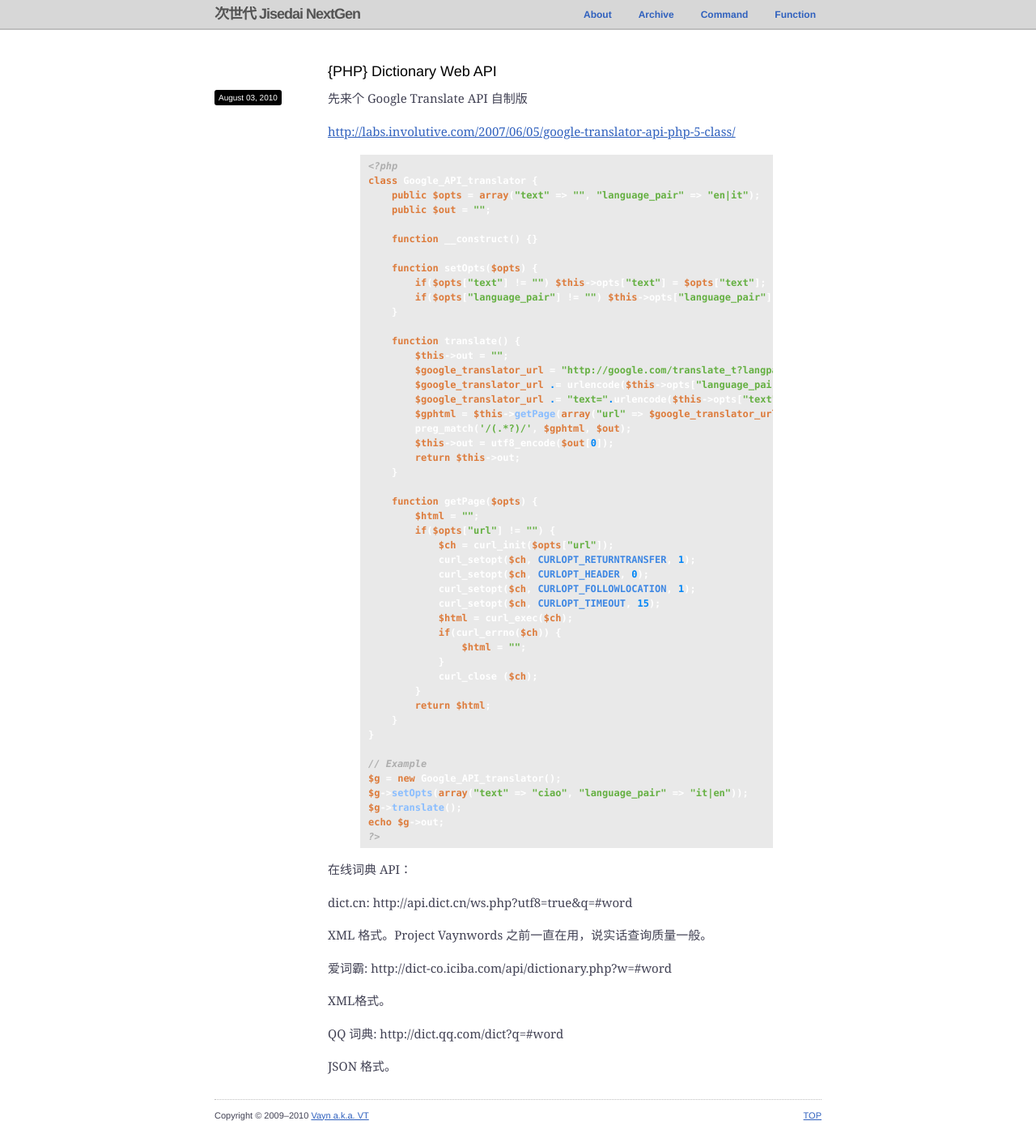
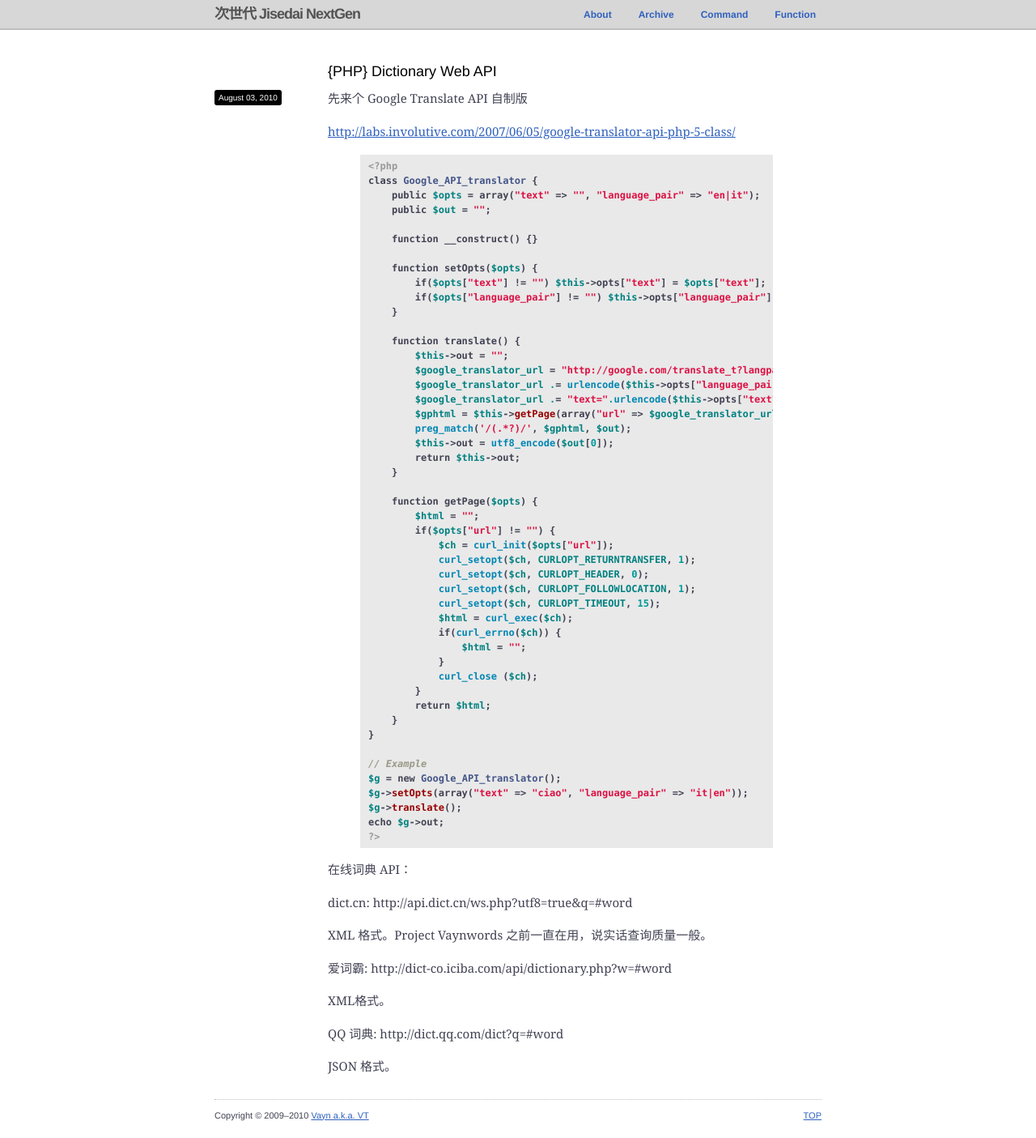
Before and after one commit to Vayn/vayn.github.io, a Jekyll site: the page built from _posts/2010-08-03-php-dictionary-web-api.markdown, in a window 1280 px wide. Shown: the whole page at 81% size. Built offline with Jekyll 4.4.1, drawn with Linux system fonts in a browser that asks for light colours; comment, search, counter and statistics services are not loaded.

Commit message:
restore syntax css

```diff
--- a/css/master.css
+++ b/css/master.css
@@ -392,73 +392,62 @@
 /*--[ Highlight ]--*/
 .highlight  { background: #ffffff; }
 
-.highlight a { color: #65b042 }
-.highlight .hll { background-color: #333333 }
-.highlight .c { color: #aeaeae; font-style: italic; } /* Comment */
-.highlight .err { color: #ffffff } /* Error */
-.highlight .g { color: #ffffff } /* Generic */
-.highlight .k { color: #dd7b3b; font-weight: bold } /* Keyword */
-.highlight .l { color: #ffffff } /* Literal */
-.highlight .n { color: #ffffff } /* Name */
-.highlight .o { color: #ffffff } /* Operator */
-.highlight .x { color: #ffffff } /* Other */
-.highlight .p { color: #ffffff } /* Punctuation */
-.highlight .cm { color: #aeaeae; font-style: italic; } /* Comment.Multiline */
-.highlight .cp { color: #aeaeae; font-weight: bold; font-style: italic; } /* Comment.Preproc */
-.highlight .c1 { color: #aeaeae; font-style: italic; } /* Comment.Single */
-.highlight .cs { color: #aeaeae; font-style: italic; } /* Comment.Special */
-.highlight .gd { color: #ffffff } /* Generic.Deleted */
-.highlight .ge { color: #ffffff } /* Generic.Emph */
-.highlight .gr { color: #ffffff } /* Generic.Error */
-.highlight .gh { color: #ffffff; font-weight: bold } /* Generic.Heading */
-.highlight .gi { color: #ffffff } /* Generic.Inserted */
-.highlight .go { color: #444444; background-color: #222222 } /* Generic.Output */
-.highlight .gp { color: #ffffff } /* Generic.Prompt */
-.highlight .gs { color: #ffffff } /* Generic.Strong */
-.highlight .gu { color: #ffffff; font-weight: bold } /* Generic.Subheading */
-.highlight .gt { color: #ffffff } /* Generic.Traceback */
-.highlight .kc { color: #dd7b3b; font-weight: bold } /* Keyword.Constant */
-.highlight .kd { color: #dd7b3b; font-weight: bold } /* Keyword.Declaration */
-.highlight .kn { color: #dd7b3b; font-weight: bold } /* Keyword.Namespace */
-.highlight .kp { color: #dd7b3b } /* Keyword.Pseudo */
-.highlight .kr { color: #dd7b3b; font-weight: bold } /* Keyword.Reserved */
-.highlight .kt { color: #dd7b3b; font-weight: bold } /* Keyword.Type */
-.highlight .ld { color: #ffffff } /* Literal.Date */
-.highlight .m { color: #0086f7; font-weight: bold } /* Literal.Number */
-.highlight .s { color: #0086d2 } /* Literal.String */
-.highlight .na { color: #89bdff; font-weight: bold } /* Name.Attribute */
-.highlight .nb { color: #ffffff } /* Name.Builtin */
-.highlight .nc { color: #ffffff } /* Name.Class */
-.highlight .no { color: #3e87e3 } /* Name.Constant 0086d2*/
-.highlight .nd { color: #ffffff } /* Name.Decorator */
-.highlight .ni { color: #ffffff } /* Name.Entity */
-.highlight .ne { color: #ffffff } /* Name.Exception */
-.highlight .nf { color: #89bdff; font-weight: bold } /* Name.Function */
-.highlight .nl { color: #ffffff } /* Name.Label */
-.highlight .nn { color: #ffffff } /* Name.Namespace */
-.highlight .nx { color: #ffffff } /* Name.Other */
-.highlight .py { color: #ffffff } /* Name.Property */
-.highlight .nt { color: #dd7b3b; font-weight: bold } /* Name.Tag */
-.highlight .nv { color: #dd7b3b } /* Name.Variable */
-.highlight .ow { color: #ffffff } /* Operator.Word */
-.highlight .w { color: #888888 } /* Text.Whitespace */
-.highlight .mf { color: #0086f7; font-weight: bold } /* Literal.Number.Float */
-.highlight .mh { color: #0086f7; font-weight: bold } /* Literal.Number.Hex */
-.highlight .mi { color: #0086f7; font-weight: bold } /* Literal.Number.Integer */
-.highlight .mo { color: #0086f7; font-weight: bold } /* Literal.Number.Oct */
-.highlight .sb { color: #daefa3 } /* Literal.String.Backtick */
-.highlight .sc { color: #65b042 } /* Literal.String.Char */
-.highlight .sd { color: #daefa3 } /* Literal.String.Doc */
-.highlight .s2 { color: #65b042 } /* Literal.String.Double */
-.highlight .se { color: #daefa3 } /* Literal.String.Escape */
-.highlight .sh { color: #daefa3 } /* Literal.String.Heredoc */
-.highlight .si { color: #daefa3 } /* Literal.String.Interpol */
-.highlight .sx { color: #daefa3 } /* Literal.String.Other */
-.highlight .sr { color: #e9c062 } /* Literal.String.Regex */
-.highlight .s1 { color: #65b042 } /* Literal.String.Single */
-.highlight .ss { color: #3387cc } /* Literal.String.Symbol */
-.highlight .bp { color: #ffffff } /* Name.Builtin.Pseudo */
-.highlight .vc { color: #dd7b3b } /* Name.Variable.Class */
-.highlight .vg { color: #dd7b3b } /* Name.Variable.Global */
-.highlight .vi { color: #3e87e3 } /* Name.Variable.Instance */
-.highlight .il { color: #0086f7; font-weight: bold } /* Literal.Number.Integer.Long */
+.highlight .c { color: #999988; font-style: italic } /* Comment */
+.highlight .err { color: #a61717; background-color: #e3d2d2 } /* Error */
+.highlight .k { font-weight: bold } /* Keyword */
+.highlight .o { font-weight: bold } /* Operator */
+.highlight .cm { color: #999988; font-style: italic } /* Comment.Multiline */
+.highlight .cp { color: #999999; font-weight: bold } /* Comment.Preproc */
+.highlight .c1 { color: #999988; font-style: italic } /* Comment.Single */
+.highlight .cs { color: #999999; font-weight: bold; font-style: italic } /* Comment.Special */
+.highlight .gd { color: #000000; background-color: #ffdddd } /* Generic.Deleted */
+.highlight .gd .x { color: #000000; background-color: #ffaaaa } /* Generic.Deleted.Specific */
+.highlight .ge { font-style: italic } /* Generic.Emph */
+.highlight .gr { color: #aa0000 } /* Generic.Error */
+.highlight .gh { color: #999999 } /* Generic.Heading */
+.highlight .gi { color: #000000; background-color: #ddffdd } /* Generic.Inserted */
+.highlight .gi .x { color: #000000; background-color: #aaffaa } /* Generic.Inserted.Specific */
+.highlight .go { color: #888888 } /* Generic.Output */
+.highlight .gp { color: #555555 } /* Generic.Prompt */
+.highlight .gs { font-weight: bold } /* Generic.Strong */
+.highlight .gu { color: #aaaaaa } /* Generic.Subheading */
+.highlight .gt { color: #aa0000 } /* Generic.Traceback */
+.highlight .kc { font-weight: bold } /* Keyword.Constant */
+.highlight .kd { font-weight: bold } /* Keyword.Declaration */
+.highlight .kp { font-weight: bold } /* Keyword.Pseudo */
+.highlight .kr { font-weight: bold } /* Keyword.Reserved */
+.highlight .kt { color: #445588; font-weight: bold } /* Keyword.Type */
+.highlight .m { color: #009999 } /* Literal.Number */
+.highlight .s { color: #d14 } /* Literal.String */
+.highlight .na { color: #008080 } /* Name.Attribute */
+.highlight .nb { color: #0086B3 } /* Name.Builtin */
+.highlight .nc { color: #445588; font-weight: bold } /* Name.Class */
+.highlight .no { color: #008080 } /* Name.Constant */
+.highlight .ni { color: #800080 } /* Name.Entity */
+.highlight .ne { color: #990000; font-weight: bold } /* Name.Exception */
+.highlight .nf { color: #990000; font-weight: bold } /* Name.Function */
+.highlight .nn { color: #555555 } /* Name.Namespace */
+.highlight .nt { color: #000080 } /* Name.Tag */
+.highlight .nv { color: #008080 } /* Name.Variable */
+.highlight .ow { font-weight: bold } /* Operator.Word */
+.highlight .w { color: #bbbbbb } /* Text.Whitespace */
+.highlight .mf { color: #009999 } /* Literal.Number.Float */
+.highlight .mh { color: #009999 } /* Literal.Number.Hex */
+.highlight .mi { color: #009999 } /* Literal.Number.Integer */
+.highlight .mo { color: #009999 } /* Literal.Number.Oct */
+.highlight .sb { color: #d14 } /* Literal.String.Backtick */
+.highlight .sc { color: #d14 } /* Literal.String.Char */
+.highlight .sd { color: #d14 } /* Literal.String.Doc */
+.highlight .s2 { color: #d14 } /* Literal.String.Double */
+.highlight .se { color: #d14 } /* Literal.String.Escape */
+.highlight .sh { color: #d14 } /* Literal.String.Heredoc */
+.highlight .si { color: #d14 } /* Literal.String.Interpol */
+.highlight .sx { color: #d14 } /* Literal.String.Other */
+.highlight .sr { color: #009926 } /* Literal.String.Regex */
+.highlight .s1 { color: #d14 } /* Literal.String.Single */
+.highlight .ss { color: #990073 } /* Literal.String.Symbol */
+.highlight .bp { color: #999999 } /* Name.Builtin.Pseudo */
+.highlight .vc { color: #008080 } /* Name.Variable.Class */
+.highlight .vg { color: #008080 } /* Name.Variable.Global */
+.highlight .vi { color: #008080 } /* Name.Variable.Instance */
+.highlight .il { color: #009999 } /* Literal.Number.Integer.Long */
```
